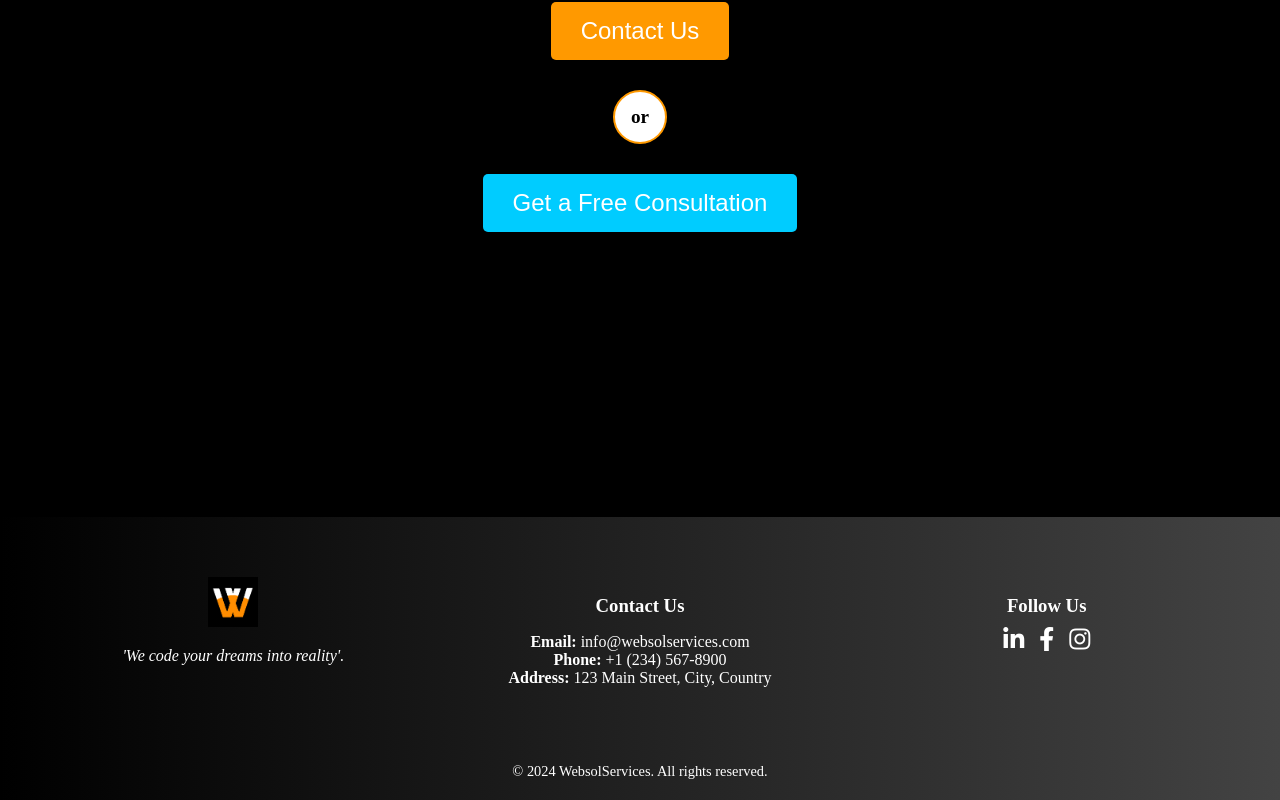
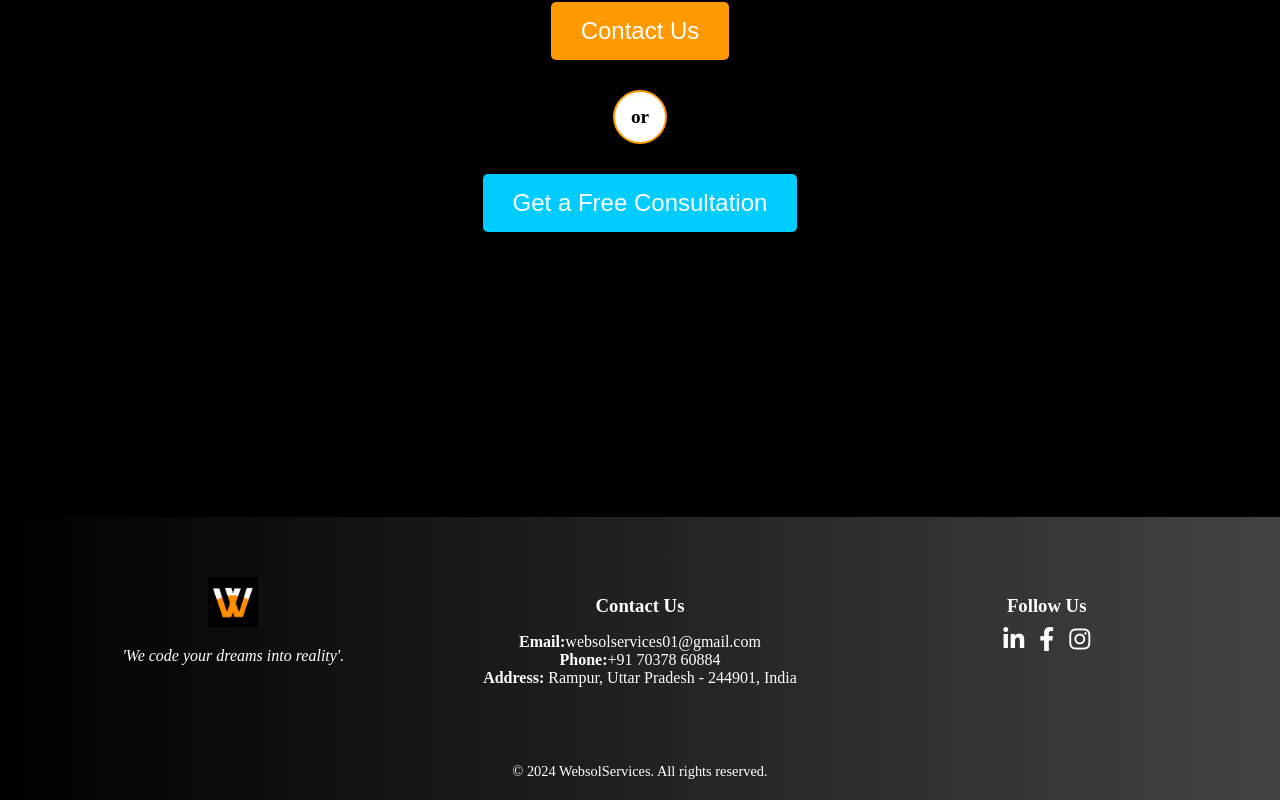
Before and after one commit to sam7817/WebsolServices, a React (Create React App) app: page / in a window 1280 px wide. Shown: the part 5033-5833 px from the top of the page. Built offline with nearby package versions, Linux system fonts and the light colour scheme.

Commit message:
contact info update

```diff
--- a/src/components/Footer.jsx
+++ b/src/components/Footer.jsx
@@ -14,9 +14,9 @@ const Footer = () => {
                     <div className="footer-contact">
                         <h3>Contact Us</h3>
                         <p>
-                            <strong>Email:</strong> info@websolservices.com<br />
-                            <strong>Phone:</strong> +1 (234) 567-8900<br />
-                            <strong>Address:</strong> 123 Main Street, City, Country
+                            <strong>Email:</strong>websolservices01@gmail.com<br />
+                            <strong>Phone:</strong>+91 70378 60884<br />
+                            <strong>Address:</strong> Rampur, Uttar Pradesh - 244901, India
                         </p>
                     </div>
                     <div className="footer-social">
```
